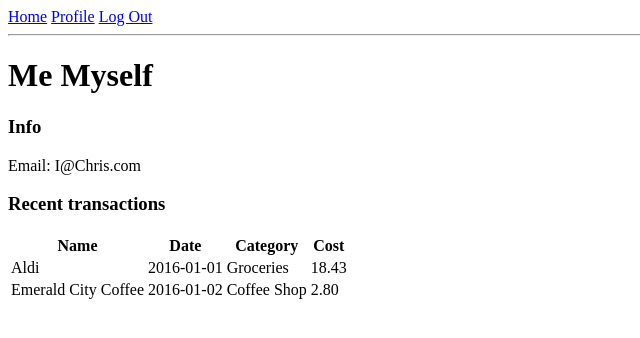
After one commit to ChrisMurimPark/Aware, a Flask app: page /profile/3 in a window 1280 px wide. The commit adds this page. Shown: the top 338 px of the page, without its empty margins (0-640 px from the left). Run offline with Flask 2, Linux system fonts and the light colour scheme; a user stored in the database is signed in; data comes from the database, SQL or seed files in the repository; both versions use the stored data as it was after the commit.

Commit message:
Updated transactions table to include cost. Added nocache to particular views. Added profile page with static data

```diff
--- a/app/models.py
+++ b/app/models.py
@@ -48,6 +48,7 @@ class Transaction(db.Model):
     id = db.Column(db.Integer, primary_key=True)
     name = db.Column(db.String(120), index=True)
     date = db.Column(db.Date, index=True)
+    cost = db.Column(db.Float, index=True)
     category_id = db.Column(db.Integer, db.ForeignKey('category.id'))
     user_id = db.Column(db.Integer, db.ForeignKey('user.id'))
 
--- /dev/null
+++ b/app/nocache.py
@@ -0,0 +1,15 @@
+from flask import make_response
+from functools import wraps, update_wrapper
+from datetime import datetime
+
+# decorator to prevent caching
+def nocache(view):
+    @wraps(view)
+    def no_cache(*args, **kwargs):
+        response = make_response(view(*args, **kwargs))
+        response.headers['Last-Modified'] = datetime.now()
+        response.headers['Cache-Control'] = 'no-store, no-cache, must-revalidate, post-check=0, pre-check=0, max-age=0'
+        response.headers['Pragma'] = 'no-cache'
+        response.headers['Expires'] = '-1'
+        return response
+    return update_wrapper(no_cache, view)
--- a/app/templates/base.html
+++ b/app/templates/base.html
@@ -6,11 +6,12 @@
 	</head>
 	<body>
         {% if g.user.is_authenticated %}
-		<a href='/index'>Home</a>
-        <a href='/logout'>Log Out</a>
+        <a href="{{ url_for('index') }}">Home</a>
+        <a href="{{ url_for('profile', id=g.user.id) }}">Profile</a>
+        <a href="{{ url_for('logout') }}">Log Out</a>
         {% else %}
-        <a href='/login'>Log In</a>
-        <a href='/register'>Register</a>
+        <a href="{{ url_for('login') }}">Log In</a>
+        <a href="{{ url_for('register') }}">Register</a>
         {% endif %}
 		<hr>
 		{% block content %}{% endblock %}
--- /dev/null
+++ b/app/templates/profile.html
@@ -0,0 +1,24 @@
+{% extends "base.html" %}
+{% block content %}
+<h1>{{ user.first_name }} {{ user.last_name }}</h1>
+<h3>Info</h3>
+<p>Email: {{ user.email }}</p>
+<h3>Recent transactions</h3>
+<table>
+    <tr>
+        <th>Name</th>
+        <th>Date</th>
+        <th>Category</th>
+        <th>Cost</th>
+    </tr>
+    {% for t in transactions %}
+    <tr>
+        <td>{{ t.name }}</td>
+        <td>{{ t.date }}</td>
+        <td>{{ t.category }}</td>
+        <td>{{ t.cost }}</td>
+    </tr>
+    {% endfor %}
+</table>
+
+{% endblock %}
--- a/app/views.py
+++ b/app/views.py
@@ -4,12 +4,14 @@ from .forms import LoginForm, RegisterForm
 from .models import User
 from flask_login import login_user, logout_user, current_user, login_required
 from sqlalchemy.exc import IntegrityError
+from .nocache import nocache
 import bcrypt
 
 
 @app.route('/')
 @app.route('/index')
 @login_required
+@nocache
 def index():
     flash("Hello, {}".format(g.user.first_name))
     return render_template('index.html', title='Home')
@@ -22,15 +24,14 @@ def login():
         return redirect(url_for('index'))
     form = LoginForm()
     if form.validate_on_submit():
-        email_match = User.query.filter(User.email == form.email.data)
-        if email_match.count() != 1:
+        user = User.query.filter(User.email == form.email.data).first()
+        if user is None:
             flash("Sorry, there is no user with that email.")
             return redirect(url_for('login'))
-        user = email_match.all()[0]
         if not user.verify_password(form.password.data):
             flash("Sorry, the password you entered is not correct.")
             return redirect(url_for('login'))
-        login_user(user)
+        login_user(user, remember=False)
         return redirect(url_for('index'))
     return render_template('login.html', title='Login', form=form)
 
@@ -39,7 +40,7 @@ def login():
 @login_required
 def logout():
     logout_user()
-    return redirect(url_for('login'))
+    return redirect(url_for('index'))
 
 
 @app.route('/register', methods=['GET','POST'])
@@ -62,6 +63,22 @@ def register():
     return render_template('register.html', title='Register', form=form)
 
 
+@app.route('/profile/<id>')
+@login_required
+@nocache
+def profile(id):
+    user = User.query.filter_by(id=id).first()
+    if user == None:
+        flash('User not found.')
+        return redirect(url_for('index'))
+    transactions = [
+            {'name': 'Aldi', 'date': '2016-01-01', 'category': 'Groceries', 'cost': '18.43'},
+            {'name': 'Emerald City Coffee', 'date': '2016-01-02', 'category': 'Coffee Shop', 'cost': '2.80'}
+            ]
+    return render_template('profile.html', user=user,
+            transactions=transactions, title='Profile')
+
+
 # sets a global field to track lm's current_user before each request
 @app.before_request
 def before_request():
```
Also changed, not shown: db_repository/versions/003_migration.py (added, +30 -0 lines), app.db.
